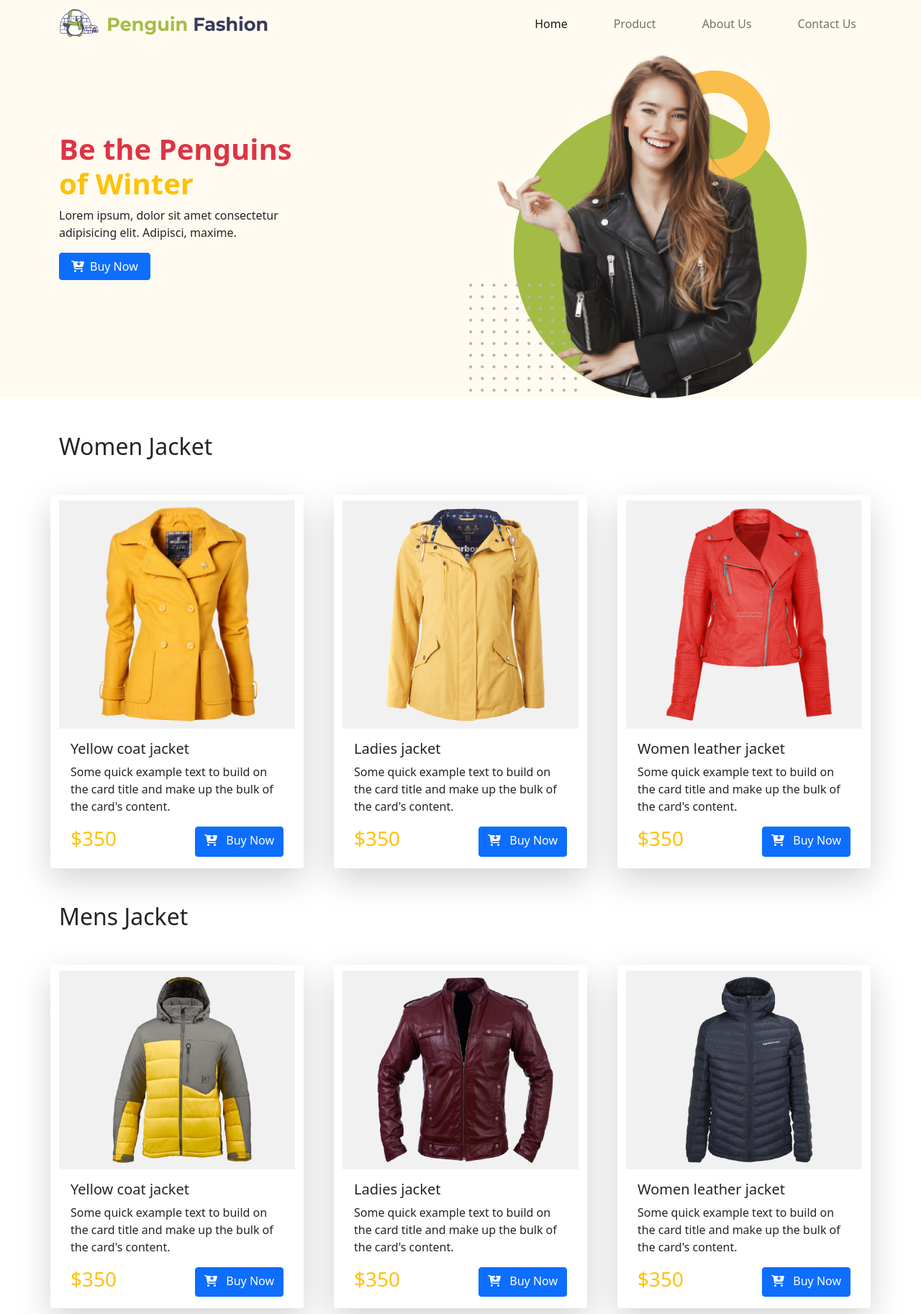
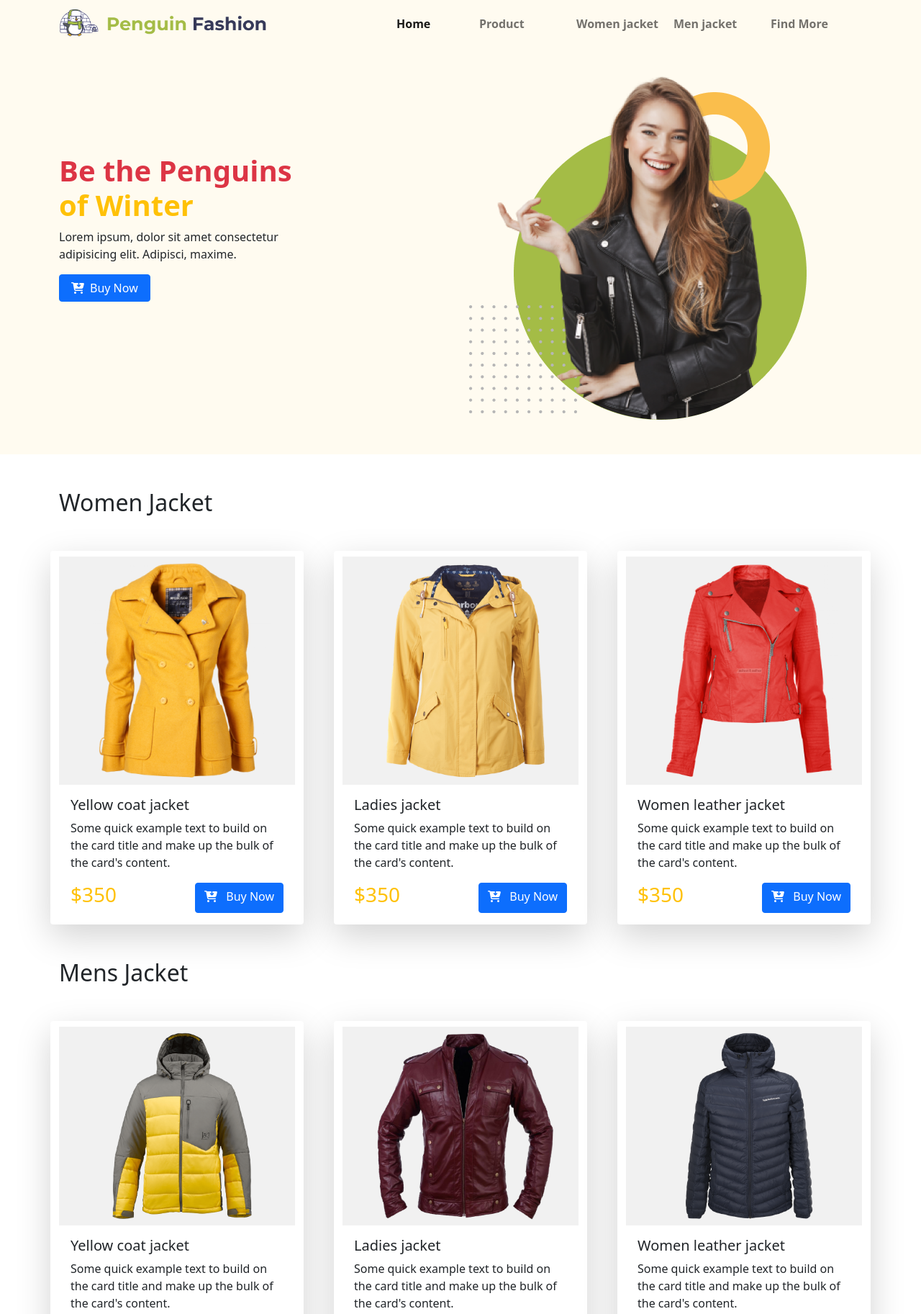
Before and after one commit to Neamul01/penguin-fashion-bootstrap, a plain HTML site: page index.html in a window 1280 px wide. Shown: the top 1825 px of the page at 72% size. Drawn offline with Linux system fonts and the light colour scheme.

Commit message:
some changes

```diff
--- a/index.html
+++ b/index.html
@@ -11,36 +11,43 @@
 
 <body>
     <header>
-        <nav class="navbar navbar-expand-lg navbar-light" style=" background-color:#FFFBF0">
-            <div class="container">
-                <a class="navbar-brand" href="#">
-                    <img src="images/logo.png" alt="" width="292" height="40">
+        <!-- nav bar  -->
+        <nav class="navbar navbar-expand-lg navbar-light fixed-top" style=" background-color:#FFFBF0">
+            <div class="container flex-row">
+                <a class="navbar-brand w-75" href="#">
+                    <img class="mw-100" width="290px" src="images/logo.png" alt="">
                 </a>
-
+                <button class="navbar-toggler " type="button" data-bs-toggle="collapse"
+                    data-bs-target="#navbarSupportedContent" aria-controls="navbarSupportedContent"
+                    aria-expanded="false" aria-label="Toggle navigation">
+                    <span class="navbar-toggler-icon"></span>
+                </button>
                 <div class="collapse navbar-collapse" id="navbarSupportedContent">
-                    <ul class="navbar-nav ms-auto mb-2 mb-lg-0">
-                        <li class="nav-item">
-                            <a class="nav-link active ms-5 color-dark" aria-current="page" href="#">Home</a>
+                    <ul class="navbar-nav ms-auto mb-lg-0 align-items-center">
+                        <li class="nav-item" style="width: 115px;">
+                            <a class="nav-link active  color-dark fw-bold" aria-current="page" href="#">Home</a>
                         </li>
-                        <li class="nav-item">
-                            <a class="nav-link ms-5 color-dark tw-bold" href="#">Product</a>
+                        <li class="nav-item" style="width: 135px;">
+                            <a class="nav-link color-dark fw-bold" href="#product">Product</a>
                         </li>
 
-                        <li class="nav-item">
-                            <a class="nav-link ms-5" href="#">About Us</a>
+                        <li class="nav-item " style="width: 135px;">
+                            <a class="nav-link fw-bold" href="#women-jacket">Women jacket</a>
                         </li>
-                        <li class="nav-item ms-5">
-                            <a class="nav-link" href="#">Contact Us</a>
+                        <li class="nav-item " style="width: 135px;">
+                            <a class="nav-link fw-bold" href="#men-jacket">Men jacket</a>
+                        </li>
+                        <li class="nav-item " style="width: 135px;">
+                            <a class="nav-link fw-bold" href="#find-more">Find More</a>
                         </li>
                     </ul>
 
                 </div>
             </div>
         </nav>
-    </header>
-    <main>
+
         <!-- banner area  -->
-        <section class="container-fluid banner-area mb-5" style=" background-color:#FFFBF0">
+        <section class="container-fluid banner-area  my-5 py-5" id="product" style=" background-color:#FFFBF0">
             <div class="container">
                 <div class="d-flex align-items-center row">
                     <div class="col-lg-6 mb-5">
@@ -57,9 +64,12 @@
                 </div>
             </div>
         </section>
+    </header>
+    <main>
+
 
         <!-- women jacket -->
-        <section class="container mb-5">
+        <section class="container mb-5" id="women-jacket">
             <h2>Women Jacket</h2>
             <div class="row justify-content-between mt-5">
                 <div class="card col-lg-4 shadow-lg  border-0" style="width: 22rem;">
@@ -124,10 +134,10 @@
 
 
         <!-- Mens jacket -->
-        <section class="container mb-5">
+        <section class="container mb-5" id="men-jacket">
             <h2>Mens Jacket</h2>
-            <div class="row justify-content-between mt-5">
-                <div class="card col-lg-4 shadow-lg  border-0" style="width: 22rem;">
+            <div class="row justify-content-between mt-5 ">
+                <div class="card col-lg-4 col-12 shadow-lg  border-0" style="width: 22rem;">
                     <div style="background-color: #f1f1f1;" class="mt-2">
                         <img src="images/jacket-4.png" class="card-img-top w-75 my-2 ms-5" alt="...">
                     </div>
@@ -146,7 +156,7 @@
                         </div>
                     </div>
                 </div>
-                <div class="card col-lg-4 shadow-lg border-0" style="width: 22rem;">
+                <div class="card col-lg-4 col-12 shadow-lg border-0" style="width: 22rem;">
                     <div style="background-color: #f1f1f1;" class="mt-2">
                         <img src="images/jacket-5.png" class="card-img-top w-75 my-2 ms-5" alt="...">
                     </div>
@@ -165,7 +175,7 @@
                     </div>
                 </div>
 
-                <div class="card col-lg-4 shadow-lg  border-0" style="width: 22rem;">
+                <div class="card col-lg-4 col-12 shadow-lg  border-0" style="width: 22rem;">
                     <div style="background-color: #f1f1f1;" class="mt-2">
                         <img src="images/jacket-6.png" class="card-img-top w-75 my-2 ms-5" alt="...">
                     </div>
@@ -189,9 +199,9 @@
 
         <!-- last section  -->
 
-        <section class="container my-5">
+        <section class="container mb-5 pt-5" id="find-more">
             <div class="row gx-5">
-                <div class="col-lg-5">
+                <div class="col-lg-5 col-12 order-2 order-lg-1">
                     <div class="d-flex shadow-sm p-4 rounded-3 ">
                         <img class=" me-4" height="82" width="78" src="icons/image 12.png" alt="">
                         <div>
@@ -220,7 +230,7 @@
                         </div>
                     </div>
                 </div>
-                <div class="col-lg-7">
+                <div class="col-lg-7 col-12 order-1 order-lg-2 mb-4">
                     <img class="img-fluid" src="images/shopping.png" alt="">
                 </div>
             </div>
```
